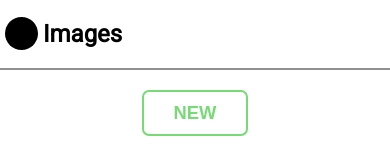
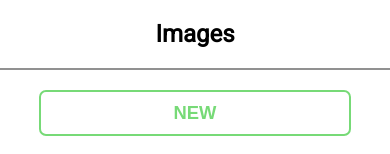
Before and after one commit to blazerius54/img-gallery, a React app: page / in a window 390 px wide. Shown: the top 154 px of the page. Built offline with nearby package versions, Linux system fonts and the light colour scheme.

Commit message:
some media queries

```diff
--- a/src/styles/_all.scss
+++ b/src/styles/_all.scss
@@ -22,13 +22,3 @@
 button {
     font-weight: 600;
 }
-
-.new-btn {
-    margin: 20px 0;
-    color: $nice-color;
-    font-size: 115%;
-    padding: 10px 30px;
-    border: 2px solid $nice-color;
-    text-transform: uppercase;
-    @include border-radius(7px);
-}
--- a/src/styles/_gallery.scss
+++ b/src/styles/_gallery.scss
@@ -1,5 +1,5 @@
 .photo-container {
-    width: 60%;
+    // width: 100%;
     display: flex;
     flex-direction: column;
     // align-items: flex-start;
--- a/src/styles/_header.scss
+++ b/src/styles/_header.scss
@@ -11,3 +11,11 @@
         margin: 0 5px;
     }
 }
+
+@media screen and (max-width: 768px) {
+    header{
+        justify-content: center;
+    .round-div {
+        display: none;
+    }}
+}
--- a/src/styles/_main.scss
+++ b/src/styles/_main.scss
@@ -2,6 +2,26 @@
     display: flex;
     flex-direction: column;
     align-items: center;
+    // align-content: center;
     justify-content: center;
     height: 100%;
+    width: 80%;
+    margin: 0 auto;
+    .new-btn {
+        margin: 20px 0;
+        color: $nice-color;
+        font-size: 115%;
+        padding: 10px 30px;
+        border: 2px solid $nice-color;
+        text-transform: uppercase;
+        @include border-radius(7px);
+    }
 }
+
+@media screen and (max-width: 768px) {
+    .main {
+        .new-btn {
+            width: 100%;
+        }
+    }
+}
```
